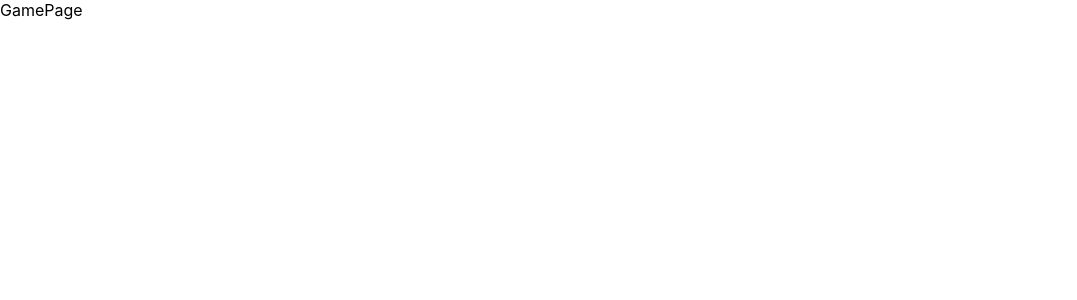
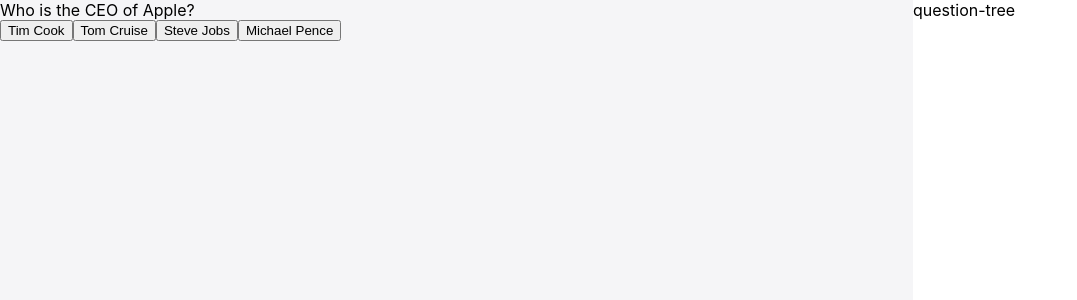
Before and after one commit to LtCodename/genesis-test-task, a React (Create React App) app: page /game in a window 1280 px wide. Shown: the top 300 px of the page, without its empty margins (0-1077 px from the left). Built offline with nearby package versions, Linux system fonts and the light colour scheme.

Commit message:
Basic game mechanic

```diff
--- a/src/components/Button/Button.tsx
+++ b/src/components/Button/Button.tsx
@@ -1,15 +1,23 @@
 import React from 'react';
 import './Button.css';
+import { useHistory } from "react-router-dom";
 
 interface IButton {
-    buttonText: string;
+  buttonText: string;
+  route: string;
 }
 
 const Button: React.FC<IButton> = (
-    { buttonText },
+    { buttonText, route },
 ) => {
+  const history = useHistory();
+
+  function handleClick() {
+    history.push(route);
+  }
+
   return (
-    <button className="millionaire-button">{buttonText}</button>
+    <button className="millionaire-button" onClick={handleClick}>{buttonText}</button>
   );
 }
 
--- a/src/components/EndPage/EndPage.tsx
+++ b/src/components/EndPage/EndPage.tsx
@@ -12,7 +12,7 @@
           <span className="score-text">Total score:</span>
           <span className="earned-text">$8,000 earned</span>
           <span className="start-game-button">
-            <Button buttonText={"Try again"}></Button>
+            <Button buttonText={"Try again"} route={"/game"}></Button>
           </span>
         </div>
       </div>
--- a/src/components/GamePage/GamePage.css
+++ b/src/components/GamePage/GamePage.css
@@ -0,0 +1,18 @@
+.game-page-container {
+    min-height: 100vh;
+    background: #F5F5F7;
+}
+
+.question-tree {
+    background: #FFFFFF;
+    min-height: 100vh;
+    min-width: 367px;
+}
+
+.question {
+    min-height: 100vh;
+}
+
+.question-and-progress {
+    width: -webkit-fill-available;
+}
--- a/src/components/GamePage/GamePage.tsx
+++ b/src/components/GamePage/GamePage.tsx
@@ -1,10 +1,66 @@
-import React from 'react';
+import React, {useState, useEffect} from 'react';
+import { questionsData } from '../../questionsData';
 import './GamePage.css';
+import { useHistory } from "react-router-dom";
+
+interface IQuestion {
+  question: string;
+  reward: number;
+  answers: {
+    answer: string;
+    correct: boolean;
+  }[]
+}
 
 function GamePage() {
+  const history = useHistory();
+  const initialQuestions:IQuestion[] = [];
+
+  const [questionIndex, setQuestionIndex] = useState(0);
+  const [questions, setQuestions] = useState(initialQuestions);
+  const [reward, setReward] = useState(0);
+
+  useEffect(() => {
+    setQuestions(questionsData);
+  },[questionsData]);
+
+  function handleAnswer(answerIndex:number) {
+    console.log(answerIndex)
+    if (questions[questionIndex].answers[answerIndex].correct) {
+      setReward(questions[questionIndex].reward);
+      let qi = questionIndex;
+      let newQi = qi + 1;
+      setQuestionIndex(newQi);
+    } else {
+      history.push("/end");
+    }
+  }
+
+  let answers: any;
+
+  if (questions.length) {
+    answers = questions[questionIndex].answers.map((elem, index) => {
+      return (
+        <button key={index} onClick={() => handleAnswer(index)}>
+         {elem.answer}
+        </button>
+      )
+    });
+  }
+
   return (
-    <div className="">
-     <span>GamePage</span>
+    <div className="game-page-container column column-h column-v">
+      <div className="row question-and-progress row-between">
+        <div className="question column">
+          <span className="question-text">{questions.length ? questions[questionIndex].question : "Error occured!"}</span>
+          <div className="row answers-row">
+            {answers}
+          </div>
+        </div>
+        <div className="question-tree">
+        question-tree
+        </div>
+      </div>
     </div>
   );
 }
--- a/src/components/StartPage/StartPage.tsx
+++ b/src/components/StartPage/StartPage.tsx
@@ -11,7 +11,7 @@
         <div className="column column-v start-text-and-button">
           <span className="game-start-text">Who wants to be a millionaire?</span>
           <span className="start-game-button">
-            <Button buttonText={"Start"}></Button>
+            <Button buttonText={"Start"} route={"/game"}></Button>
           </span>
         </div>
       </div>
--- /dev/null
+++ b/src/questionsData.js
@@ -0,0 +1,157 @@
+export const questionsData =
+[
+	{
+        question: "Who is the CEO of Apple?",
+        reward: 10,
+		answers: [
+            {
+                answer: "Tim Cook",
+                correct: true
+            },
+            {
+                answer: "Tom Cruise",
+                correct: false
+            },
+            {
+                answer: "Steve Jobs",
+                correct: false
+            },
+            {
+                answer: "Michael Pence",
+                correct: false
+            },
+        ],
+	},
+	{
+		question: "Who is the CEO of Microsoft?",
+        reward: 20,
+		answers: [
+            {
+                answer: "Tim Cook",
+                correct: true
+            },
+            {
+                answer: "Tom Cruise",
+                correct: false
+            },
+            {
+                answer: "Steve Jobs",
+                correct: false
+            },
+            {
+                answer: "Michael Pence",
+                correct: false
+            },
+        ],
+	},
+	{
+		question: "Who is the CEO of Amazon?",
+        reward: 30,
+		answers: [
+            {
+                answer: "Tim Cook",
+                correct: true
+            },
+            {
+                answer: "Tom Cruise",
+                correct: false
+            },
+            {
+                answer: "Steve Jobs",
+                correct: false
+            },
+            {
+                answer: "Michael Pence",
+                correct: false
+            },
+        ],
+	},
+	{
+		question: "Who is the CEO of Intel?",
+        reward: 40,
+		answers: [
+            {
+                answer: "Tim Cook",
+                correct: true
+            },
+            {
+                answer: "Tom Cruise",
+                correct: false
+            },
+            {
+                answer: "Steve Jobs",
+                correct: false
+            },
+            {
+                answer: "Michael Pence",
+                correct: false
+            },
+        ],
+	},
+	{
+		question: "Who is the CEO of Nvidia?",
+        reward: 50,
+		answers: [
+            {
+                answer: "Tim Cook",
+                correct: true
+            },
+            {
+                answer: "Tom Cruise",
+                correct: false
+            },
+            {
+                answer: "Steve Jobs",
+                correct: false
+            },
+            {
+                answer: "Michael Pence",
+                correct: false
+            },
+        ],
+	},
+	{
+		question: "Who is the CEO of Western Digital?",
+        reward: 60,
+		answers: [
+            {
+                answer: "Tim Cook",
+                correct: true
+            },
+            {
+                answer: "Tom Cruise",
+                correct: false
+            },
+            {
+                answer: "Steve Jobs",
+                correct: false
+            },
+            {
+                answer: "Michael Pence",
+                correct: false
+            },
+        ],
+	},
+	{
+		question: "Who is the CEO of Seagate?",
+        reward: 70,
+		answers: [
+            {
+                answer: "Tim Cook",
+                correct: true
+            },
+            {
+                answer: "Tom Cruise",
+                correct: false
+            },
+            {
+                answer: "Steve Jobs",
+                correct: false
+            },
+            {
+                answer: "Michael Pence",
+                correct: false
+            },
+        ],
+	}
+]
```
